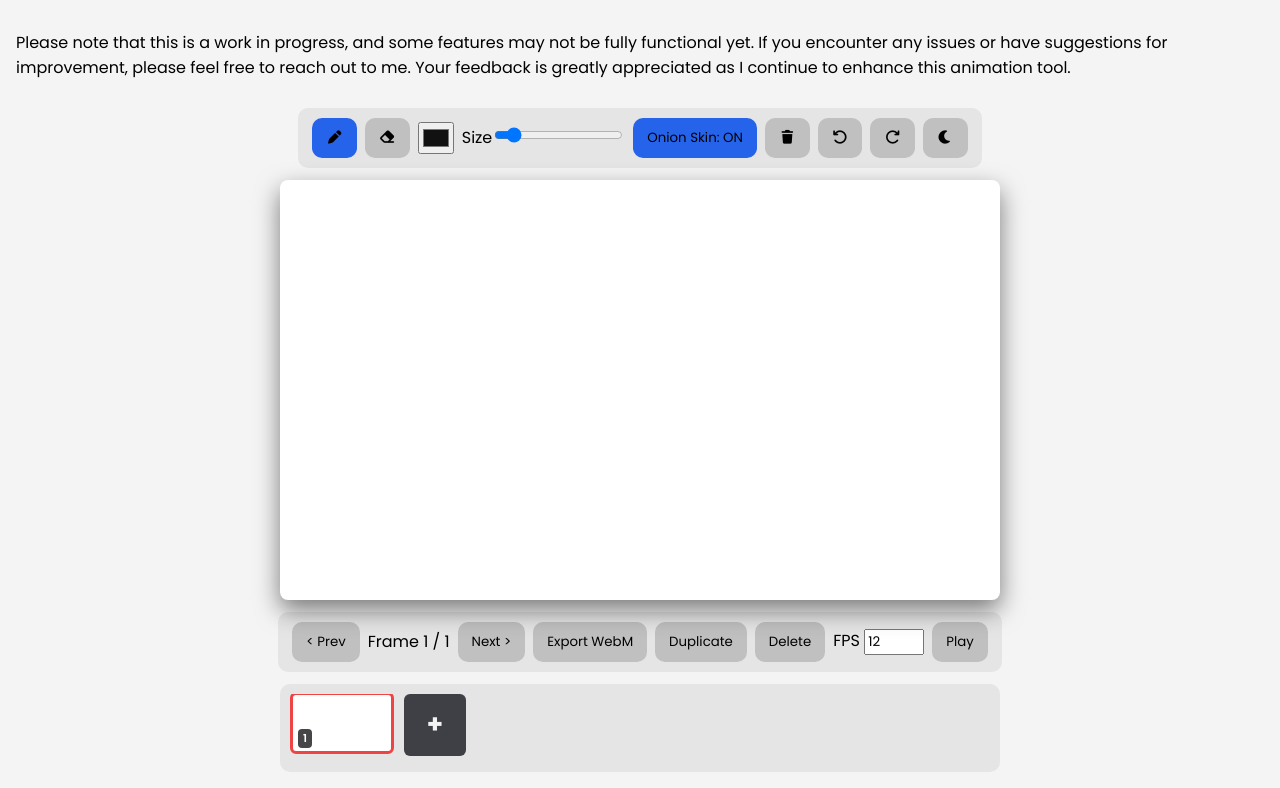
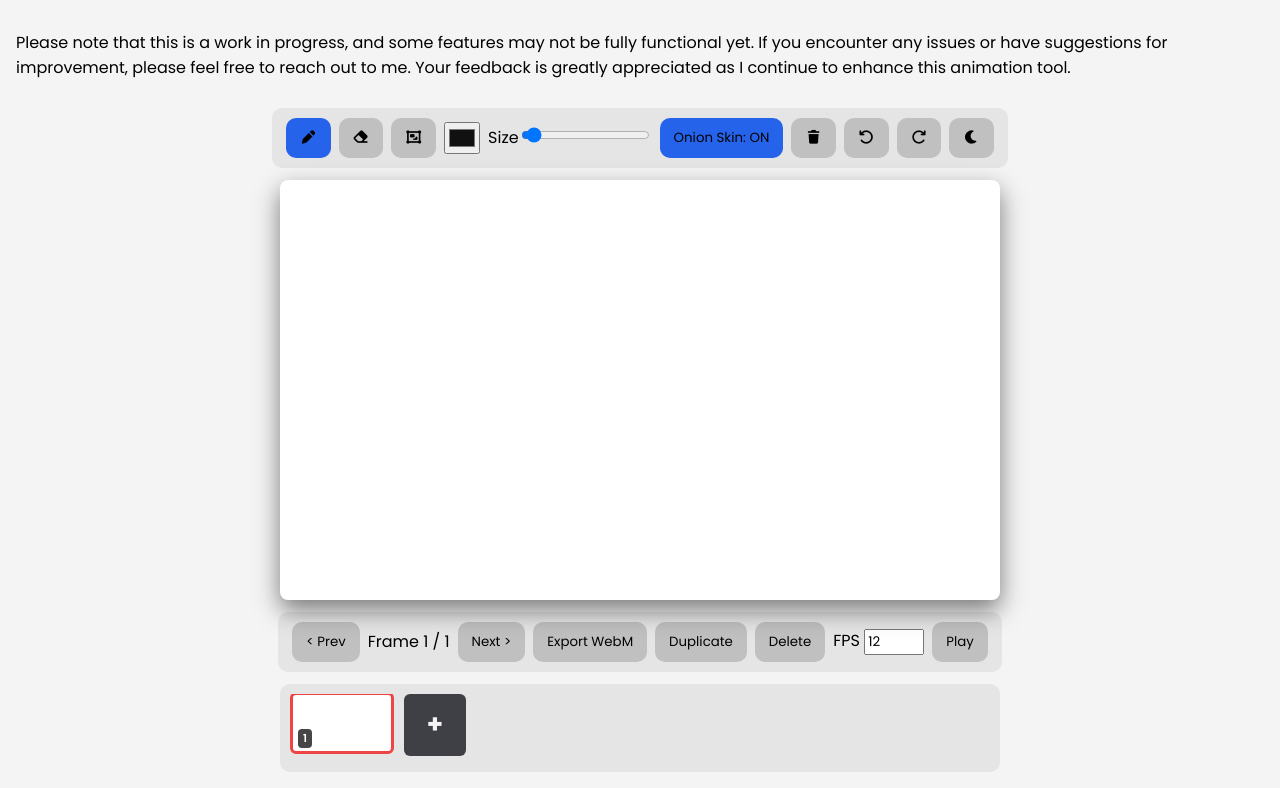
Before and after one commit to folajimiigbojionu-afk/AstropingsAnimationThing, a plain HTML site: page index.html in a window 1280 px wide. Shown: the part 105-893 px from the top of the page. Drawn offline with Linux system fonts and the light colour scheme.

Commit message:
Enhance drawing tools with selection button
Added selection button and updated brush size range.

```diff
--- a/index.html
+++ b/index.html
@@ -3,7 +3,7 @@
 <head>
     <meta charset="UTF-8">
     <meta name="viewport" content="width=device-width, initial-scale=1.0">
-    <title>Astroping's Drawing Thing</title>
+    <title>Document</title>
     <link rel="stylesheet" href="style.css">
     <link rel="stylesheet" href="https://cdnjs.cloudflare.com/ajax/libs/font-awesome/7.3.1/css/all.min.css" crossorigin="anonymous" referrerpolicy="no-referrer">
 </head>
@@ -24,8 +24,11 @@
     <button id="eraserBtn">
       <i class="fa-solid fa-eraser"></i>
     </button>
+    <button id="selectBtn" title="Select">
+      <i class="fa-solid fa-object-group"></i>
+    </button>
     <input type="color" id="colorPicker" value="#111111" title="Brush Color" />
-    <label>Size<input type="range" id="brushSize" min="1" max="30" value="4" /></label>
+    <label>Size<input type="range" id="brushSize" min="1" max="60" value="4" /></label>
     <button id="onionBtn" class="active">
       Onion Skin: ON
     </button>
@@ -47,7 +50,8 @@
   <div class="stage">
     <canvas id="onionCanvas" width="720" height="420"></canvas>
     <canvas id="drawCanvas" width="720" height="420"></canvas>
-      <div id="brushCursor" hidden></div>
+    <div id="brushCursor" hidden></div>
+    <div id="selectionBox" hidden></div>
   </div>
 
   <!-- Frame Actions & Playback -->
```
